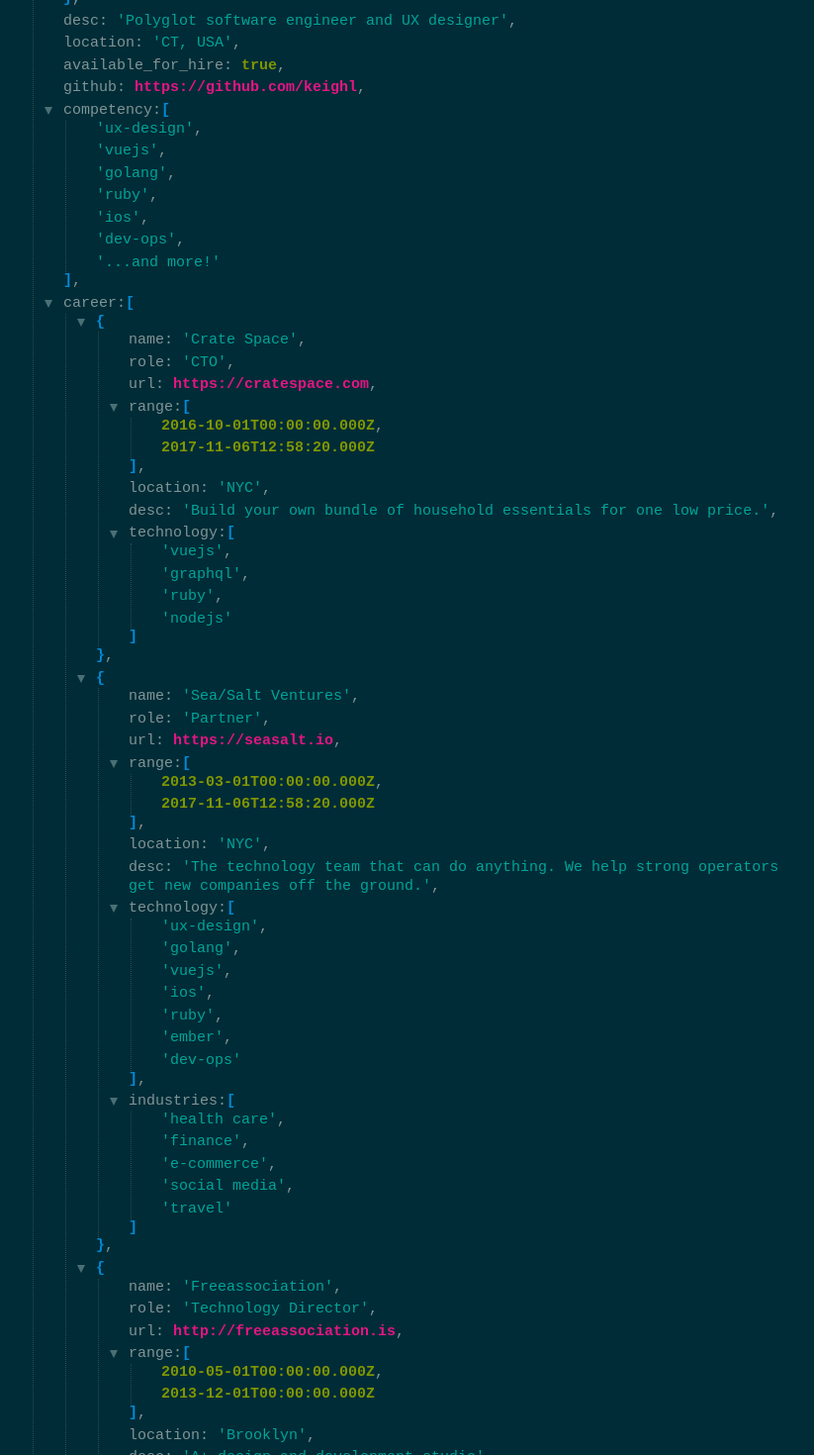
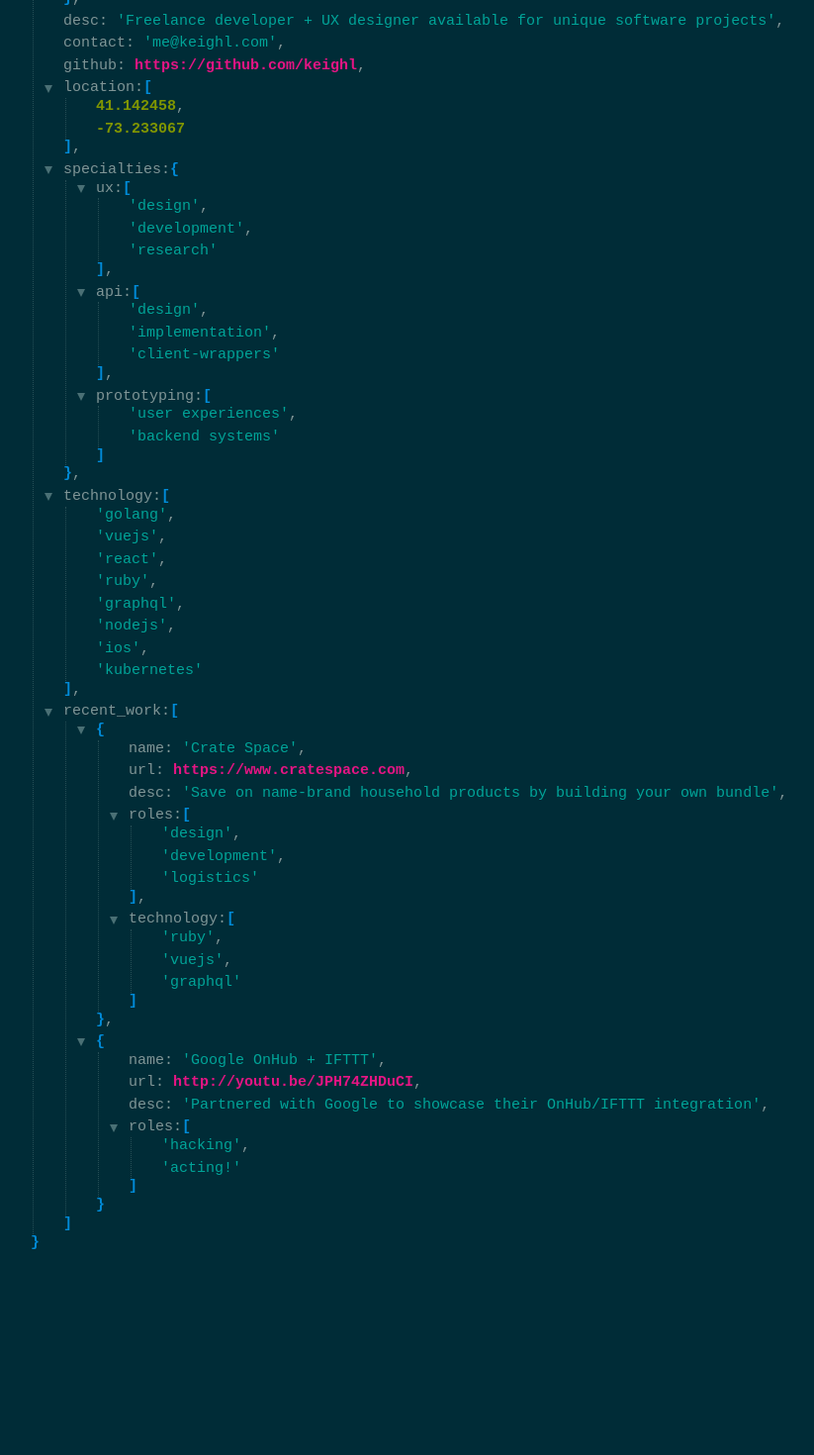
Before and after one commit to keighl/kyletruscott.com, a Vue app: page / in a window 1280 px wide. Shown: the part 220-1690 px from the top of the page at 99% size, without its empty margins (234-1057 px from the left). After the commit the page ends 1594 px from the top, so only its background shows below. Built offline with nearby package versions, Linux system fonts and the light colour scheme.

Commit message:
Content update

```diff
--- a/index.html
+++ b/index.html
@@ -3,6 +3,7 @@
   <head>
     <meta charset="utf-8">
     <title>Kyle Truscott</title>
+    <meta name="description" content="Freelance developer + UX designer available for unique software projects.">
     <meta name="viewport" content="width=device-width, initial-scale=1">
     <style src="https://cdn.jsdelivr.net/npm/hack-font/build/web/hack.css"></style>
   </head>
@@ -11,7 +12,7 @@
     <!-- built files will be auto injected -->
     <noscript>
       <h1>Kyle Truscott</h1>
-      <p>Polyglot software engineer and UX designer</p>
+      <p>Freelance developer + UX designer available for unique software projects.</p>
     </noscript>
   </body>
 </html>
--- a/src/data.js
+++ b/src/data.js
@@ -1,109 +1,66 @@
-import moment from 'moment'
-
 export default {
   id: 'keighl',
   name: {
     first_name: 'Kyle',
     last_name: 'Truscott'
   },
-  desc: 'Polyglot software engineer and UX designer',
-  location: 'CT, USA',
-  available_for_hire: true,
+  desc: 'Freelance developer + UX designer available for unique software projects',
+  contact: 'me@keighl.com',
   github: 'https://github.com/keighl',
-  competency: [
-    'ux-design',
+  location: [
+    41.142458,
+    -73.233067
+  ],
+  specialties: {
+    ux: [
+      'design',
+      'development',
+      'research'
+    ],
+    'api': [
+      'design',
+      'implementation',
+      'client-wrappers'
+    ],
+    'prototyping': [
+      'user experiences',
+      'backend systems'
+    ]
+  },
+  technology: [
+    'golang',
     'vuejs',
-    'golang',
+    'react',
     'ruby',
+    'graphql',
+    'nodejs',
     'ios',
-    'dev-ops',
-    '...and more!'
+    'kubernetes'
   ],
-  career: [
+  recent_work: [
     {
       name: 'Crate Space',
-      role: 'CTO',
-      url: 'https://cratespace.com',
-      range: [
-        moment('20161001', 'YYYYMMDD').toDate(),
-        moment().toDate()
+      url: 'https://www.cratespace.com',
+      desc: 'Save on name-brand household products by building your own bundle',
+      roles: [
+        'design',
+        'development',
+        'logistics'
       ],
-      location: 'NYC',
-      desc: 'Build your own bundle of household essentials for one low price.',
       technology: [
+        'ruby',
         'vuejs',
-        'graphql',
-        'ruby',
-        'nodejs'
+        'graphql'
       ]
     },
     {
-      name: 'Sea/Salt Ventures',
-      role: 'Partner',
-      url: 'https://seasalt.io',
-      range: [
-        moment('20130301', 'YYYYMMDD').toDate(),
-        moment().toDate()
-      ],
-      location: 'NYC',
-      desc: 'The technology team that can do anything. We help strong operators get new companies off the ground.',
-      technology: [
-        'ux-design',
-        'golang',
-        'vuejs',
-        'ios',
-        'ruby',
-        'ember',
-        'dev-ops'
-      ],
-      industries: [
-        'health care',
-        'finance',
-        'e-commerce',
-        'social media',
-        'travel'
+      name: 'Google OnHub + IFTTT',
+      url: 'http://youtu.be/JPH74ZHDuCI',
+      desc: 'Partnered with Google to showcase their OnHub/IFTTT integration',
+      roles: [
+        'hacking',
+        'acting!'
       ]
-    },
-    {
-      name: 'Freeassociation',
-      role: 'Technology Director',
-      url: 'http://freeassociation.is',
-      range: [
-        moment('20100501', 'YYYYMMDD').toDate(),
-        moment('20131201', 'YYYYMMDD').toDate()
-      ],
-      location: 'Brooklyn',
-      desc: 'A+ design and development studio',
-      technology: [
-        'ux-design',
-        'ios',
-        'ruby',
-        'dev-ops'
-      ],
-      industries: [
-        'advertising',
-        'non-profit',
-        'events'
-      ]
-    }
-  ],
-  education: [
-    {
-      name: 'Ithaca College',
-      range: [
-        moment('20050801', 'YYYYMMDD').toDate(),
-        moment('20090501', 'YYYYMMDD').toDate()
-      ],
-      degree: {
-        type: 'bachelors',
-        focus: 'Speech Communication'
-      }
-    }
-  ],
-  random: [
-    {
-      id: 'http://youtu.be/JPH74ZHDuCI',
-      desc: 'Partnered with Google to showcase their OnHub/IFTTT integration'
     }
   ]
 }
```
Also changed, not shown: 11 other files (tests, documents, lock files or other folders).
